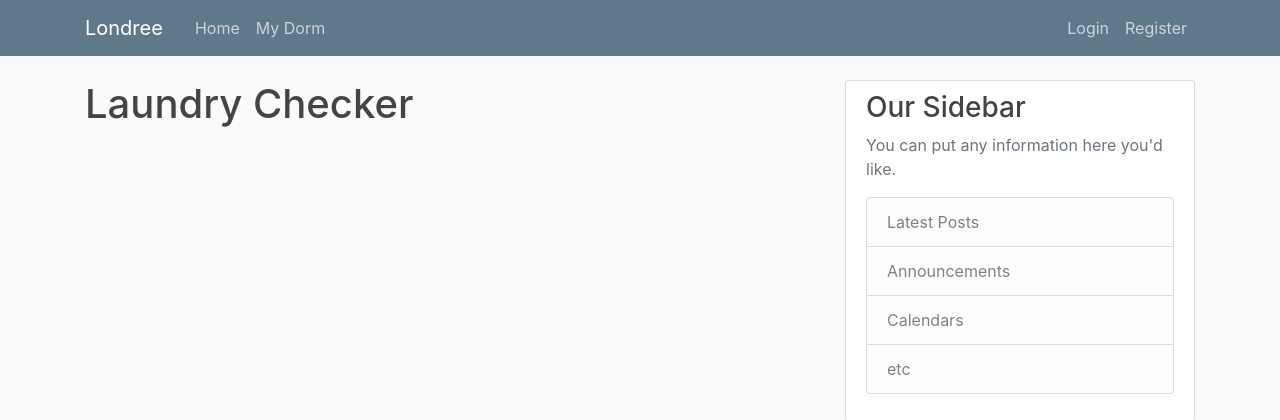
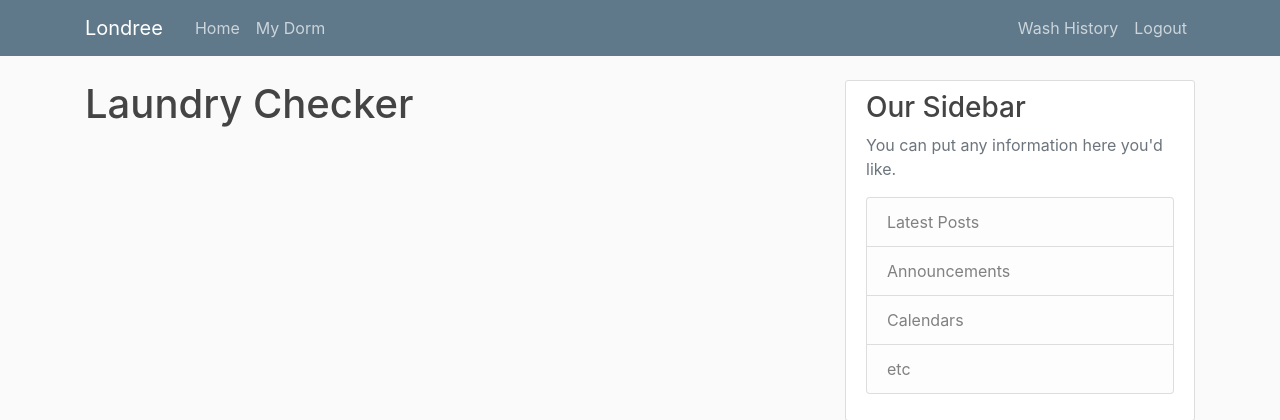
Before and after one commit to HrushikC/londree, a Flask app: page /laundry in a window 1280 px wide. Shown: the top 420 px of the page. Run offline with Flask 2, Linux system fonts and the light colour scheme; a user stored in the database is signed in; some libraries are stand-ins or nearby versions.

Commit message:
added wash_history page with limited access to logged in users

```diff
--- a/components/models.py
+++ b/components/models.py
@@ -17,3 +17,7 @@ class User(db.Model, UserMixin):
 
     def __repr__(self):
         return f"User('{self.username}', '{self.email}', '{self.image_file}')"
+
+
+# class Laundromat(db.Model):
+#
--- a/components/routes.py
+++ b/components/routes.py
@@ -52,3 +52,9 @@ def logout():
     logout_user()
     flash('You have successfully logged out!', 'success')
     return redirect(url_for('home'))
+
+
+@app.route("/wash-history")
+@login_required
+def wash_history():
+    return render_template('wash_history.html', title='History')
--- a/components/templates/layout.html
+++ b/components/templates/layout.html
@@ -31,8 +31,13 @@
             </div>
             <!-- Navbar Right Side -->
             <div class="navbar-nav">
-              <a class="nav-item nav-link" href="{{ url_for('login') }}">Login</a>
-              <a class="nav-item nav-link" href="{{ url_for('register') }}">Register</a>
+              {% if current_user.is_authenticated %}
+                <a class="nav-item nav-link" href="{{ url_for('wash_history') }}">Wash History</a>
+                <a class="nav-item nav-link" href="{{ url_for('logout') }}">Logout</a>
+              {% else %}
+                <a class="nav-item nav-link" href="{{ url_for('login') }}">Login</a>
+                <a class="nav-item nav-link" href="{{ url_for('register') }}">Register</a>
+              {% endif %}
             </div>
           </div>
         </div>
--- /dev/null
+++ b/components/templates/wash_history.html
@@ -0,0 +1,4 @@
+{% extends "layout.html" %}
+{% block content %}
+    <h1>{{ current_user.username }}</h1>
+{% endblock content %}
```
